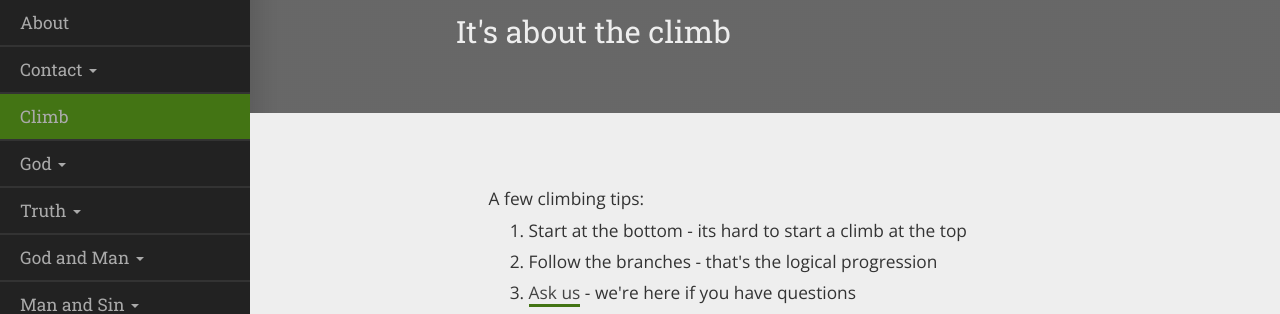
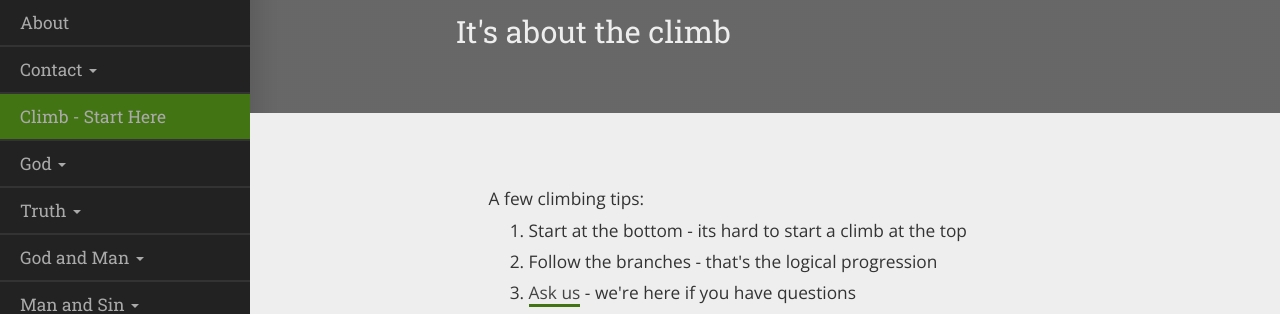
Before and after one commit to byhag/rootedreasoning, a Jekyll site: the page built from climb.html, in a window 1280 px wide and 900 px high. Shown: the part 187-501 px from the top of the window. Built offline with Jekyll 4.4.1, drawn with Linux system fonts in a browser that asks for light colours.

Commit message:
Update article titles to accommodate subtitle change

```diff
--- a/_includes/side-navbar.html
+++ b/_includes/side-navbar.html
@@ -37,7 +37,7 @@
         </ul>
         </li>
         <li {% if page.permalink == "/climb" %}class="active"{% endif %}>
-        <a href="{{site.baseurl}}/climb">Climb{% if page.permalink == "/climb" %}<span class="sr-only">(current)</span>{% endif %}</a>
+        <a href="{{site.baseurl}}/climb">Climb - Start Here{% if page.permalink == "/climb" %}<span class="sr-only">(current)</span>{% endif %}</a>
         </li>
         <li {% if page.module == "God" %}class="active"{% endif %}>
         <a class="submenu-toggle" role="button" aria-haspopup="true" aria-expanded="false">God <span class="caret"></span></a>
@@ -45,7 +45,15 @@
             {% for article in site.articles %}
             {% if article.module == "God" %}
             <li {% if page.permalink == article.permalink %}class="active"{% endif %}>
-                <a href="{{site.baseurl}}{{article.permalink}}">{{article.title}} - {{article.subtitle}}{% if page.permalink == article.permalink %}<span class="sr-only">(current)</span>{% endif %}</a>
+                <a href="{{site.baseurl}}{{article.permalink}}">
+                    {{article.title}}
+                    {% if article.subtitle != "" %}
+                         - {{article.subtitle}}
+                    {% endif %}
+                    {% if page.permalink == article.permalink %}
+                        <span class="sr-only">(current)</span>
+                    {% endif %}
+                </a>
             </li>
             {% endif %}
             {% endfor %}
@@ -57,7 +65,15 @@
             {% for article in site.articles %}
             {% if article.module == "Truth" %}
             <li {% if page.permalink == article.permalink %}class="active"{% endif %}>
-                <a href="{{site.baseurl}}{{article.permalink}}">{{article.title}} - {{article.subtitle}}{% if page.permalink == article.permalink %}<span class="sr-only">(current)</span>{% endif %}</a>
+                <a href="{{site.baseurl}}{{article.permalink}}">
+                    {{article.title}}
+                    {% if article.subtitle != "" %}
+                         - {{article.subtitle}}
+                    {% endif %}
+                    {% if page.permalink == article.permalink %}
+                        <span class="sr-only">(current)</span>
+                    {% endif %}
+                </a>
             </li>
             {% endif %}
             {% endfor %}
@@ -69,7 +85,15 @@
             {% for article in site.articles %}
             {% if article.module == "God and Man" %}
             <li {% if page.permalink == article.permalink %}class="active"{% endif %}>
-                <a href="{{site.baseurl}}{{article.permalink}}">{{article.title}} - {{article.subtitle}}{% if page.permalink == article.permalink %}<span class="sr-only">(current)</span>{% endif %}</a>
+                <a href="{{site.baseurl}}{{article.permalink}}">
+                    {{article.title}}
+                    {% if article.subtitle != "" %}
+                         - {{article.subtitle}}
+                    {% endif %}
+                    {% if page.permalink == article.permalink %}
+                        <span class="sr-only">(current)</span>
+                    {% endif %}
+                </a>
             </li>
             {% endif %}
             {% endfor %}
@@ -81,7 +105,15 @@
             {% for article in site.articles %}
             {% if article.module == "Man and Sin" %}
             <li {% if page.permalink == article.permalink %}class="active"{% endif %}>
-                <a href="{{site.baseurl}}{{article.permalink}}">{{article.title}} - {{article.subtitle}}{% if page.permalink == article.permalink %}<span class="sr-only">(current)</span>{% endif %}</a>
+                <a href="{{site.baseurl}}{{article.permalink}}">
+                    {{article.title}}
+                    {% if article.subtitle != "" %}
+                         - {{article.subtitle}}
+                    {% endif %}
+                    {% if page.permalink == article.permalink %}
+                        <span class="sr-only">(current)</span>
+                    {% endif %}
+                </a>
             </li>
             {% endif %}
             {% endfor %}
@@ -93,7 +125,15 @@
             {% for article in site.articles %}
             {% if article.module == "Sin and Jesus" %}
             <li {% if page.permalink == article.permalink %}class="active"{% endif %}>
-                <a href="{{site.baseurl}}{{article.permalink}}">{{article.title}} - {{article.subtitle}}{% if page.permalink == article.permalink %}<span class="sr-only">(current)</span>{% endif %}</a>
+                <a href="{{site.baseurl}}{{article.permalink}}">
+                    {{article.title}}
+                    {% if article.subtitle != "" %}
+                         - {{article.subtitle}}
+                    {% endif %}
+                    {% if page.permalink == article.permalink %}
+                        <span class="sr-only">(current)</span>
+                    {% endif %}
+                </a>
             </li>
             {% endif %}
             {% endfor %}
@@ -105,7 +145,15 @@
             {% for article in site.articles %}
             {% if article.module == "Salvation" %}
             <li {% if page.permalink == article.permalink %}class="active"{% endif %}>
-                <a href="{{site.baseurl}}{{article.permalink}}">{{article.title}} - {{article.subtitle}}{% if page.permalink == article.permalink %}<span class="sr-only">(current)</span>{% endif %}</a>
+                <a href="{{site.baseurl}}{{article.permalink}}">
+                    {{article.title}}
+                    {% if article.subtitle != "" %}
+                         - {{article.subtitle}}
+                    {% endif %}
+                    {% if page.permalink == article.permalink %}
+                        <span class="sr-only">(current)</span>
+                    {% endif %}
+                </a>
             </li>
             {% endif %}
             {% endfor %}
--- a/climb.html
+++ b/climb.html
@@ -27,7 +27,12 @@
                 {% for article in site.articles %}
                 {% if article.module == "Salvation" %}
                 <li>
-                    <a href="{{site.baseurl}}{{article.permalink}}">{{article.title}} - {{article.subtitle}}</a>
+                    <a href="{{site.baseurl}}{{article.permalink}}">
+                        {{article.title}}
+                        {% if article.subtitle != "" %}
+                             - {{article.subtitle}}
+                        {% endif %}
+                    </a>
                 </li>
                 {% endif %}
                 {% endfor %}
@@ -40,7 +45,12 @@
                 {% for article in site.articles %}
                 {% if article.module == "Sin and Jesus" %}
                 <li>
-                    <a href="{{site.baseurl}}{{article.permalink}}">{{article.title}} - {{article.subtitle}}</a>
+                    <a href="{{site.baseurl}}{{article.permalink}}">
+                        {{article.title}}
+                        {% if article.subtitle != "" %}
+                             - {{article.subtitle}}
+                        {% endif %}
+                    </a>
                 </li>
                 {% endif %}
                 {% endfor %}
@@ -53,7 +63,12 @@
                 {% for article in site.articles %}
                 {% if article.module == "Man and Sin" %}
                 <li>
-                    <a href="{{site.baseurl}}{{article.permalink}}">{{article.title}} - {{article.subtitle}}</a>
+                    <a href="{{site.baseurl}}{{article.permalink}}">
+                        {{article.title}}
+                        {% if article.subtitle != "" %}
+                             - {{article.subtitle}}
+                        {% endif %}
+                    </a>
                 </li>
                 {% endif %}
                 {% endfor %}
@@ -66,7 +81,12 @@
                 {% for article in site.articles %}
                 {% if article.module == "God and Man" %}
                 <li>
-                    <a href="{{site.baseurl}}{{article.permalink}}">{{article.title}} - {{article.subtitle}}</a>
+                    <a href="{{site.baseurl}}{{article.permalink}}">
+                        {{article.title}}
+                        {% if article.subtitle != "" %}
+                             - {{article.subtitle}}
+                        {% endif %}
+                    </a>
                 </li>
                 {% endif %}
                 {% endfor %}
@@ -79,7 +99,12 @@
                 {% for article in site.articles %}
                 {% if article.module == "Truth" %}
                 <li>
-                    <a href="{{site.baseurl}}{{article.permalink}}">{{article.title}} - {{article.subtitle}}</a>
+                    <a href="{{site.baseurl}}{{article.permalink}}">
+                        {{article.title}}
+                        {% if article.subtitle != "" %}
+                             - {{article.subtitle}}
+                        {% endif %}
+                    </a>
                 </li>
                 {% endif %}
                 {% endfor %}
@@ -92,7 +117,12 @@
                 {% for article in site.articles %}
                 {% if article.module == "God" %}
                 <li>
-                    <a href="{{site.baseurl}}{{article.permalink}}">{{article.title}} - {{article.subtitle}}</a>
+                    <a href="{{site.baseurl}}{{article.permalink}}">
+                        {{article.title}}
+                        {% if article.subtitle != "" %}
+                             - {{article.subtitle}}
+                        {% endif %}
+                    </a>
                 </li>
                 {% endif %}
                 {% endfor %}
@@ -103,4 +133,4 @@
 
     <img src="{{site.baseurl}}/images/tree-silhouette.png"/>
 </div>
-<div style="height: 100px; background-image: linear-gradient(#000,#222); margin-bottom: -1px"></div>
+<div style="height: 150px; background-image: linear-gradient(#000,#222); margin-bottom: -1px"></div>
```
